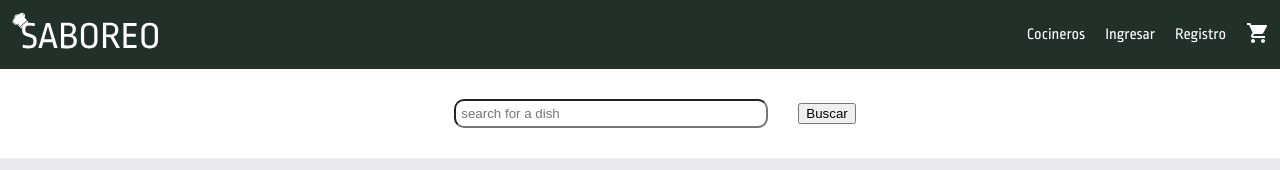
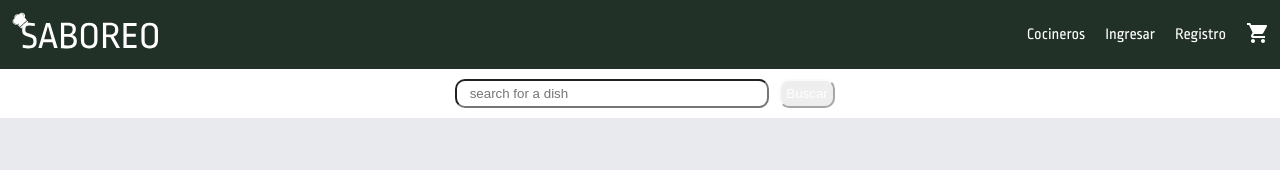
Before and after one commit to Rashahaneche/saboreoFront, a React (Create React App) app: page / in a window 1280 px wide. Shown: the top 170 px of the page. Built offline with nearby package versions, Linux system fonts and the light colour scheme; no server answers.

Commit message:
se añade estado disabled al searchBar

```diff
--- a/src/Components/Searchbar/Searchbar.css
+++ b/src/Components/Searchbar/Searchbar.css
@@ -9,7 +9,20 @@
 
 .searchbar-position input {
     border-radius: 10px;
-    margin: 30px;
+    margin: 10px;
     width: 300px;
     padding: 5px;
 }
+
+.searchButton {
+    background-color: #223127;
+    border-radius: 10px;
+    padding: 5px;
+    color: white;
+    border-color: #223127;
+}
+.searchButton:disabled,
+.searchButton[disabled]{
+    background-color: #eeeeee;
+    border-color: #fafafa;
+}
--- a/src/Components/Searchbar/Searchbar.js
+++ b/src/Components/Searchbar/Searchbar.js
@@ -6,7 +6,13 @@ const SearchBar = () => {
   const [keyword,setKeyword]= React.useState('')
   const history= useHistory();
   const handleSubmit = () => {
-   history.push(`/search?query=${keyword}`);
+    history.push(`/search?query=${keyword}`);
+  }
+  let disabledButton = true;
+  if (keyword === '') {
+    disabledButton=true
+  } else {
+    disabledButton=false
   }
   return (
     <section className="searchbar-container">
@@ -14,10 +20,14 @@ const SearchBar = () => {
         <input
         key="random1"
         value={keyword}
-        placeholder={"search for a dish"}
-        onChange={(e) => setKeyword(e.target.value)}
+        placeholder={"  search for a dish"}
+        onChange={(e) => {
+          setKeyword(e.target.value)
+        }}
         />
-        <button onClick = {handleSubmit}>Buscar</button>
+        <button disabled={disabledButton}
+        className='searchButton'
+        onClick = {handleSubmit}>  Buscar  </button>
       </div>
     </section>
   );
```
